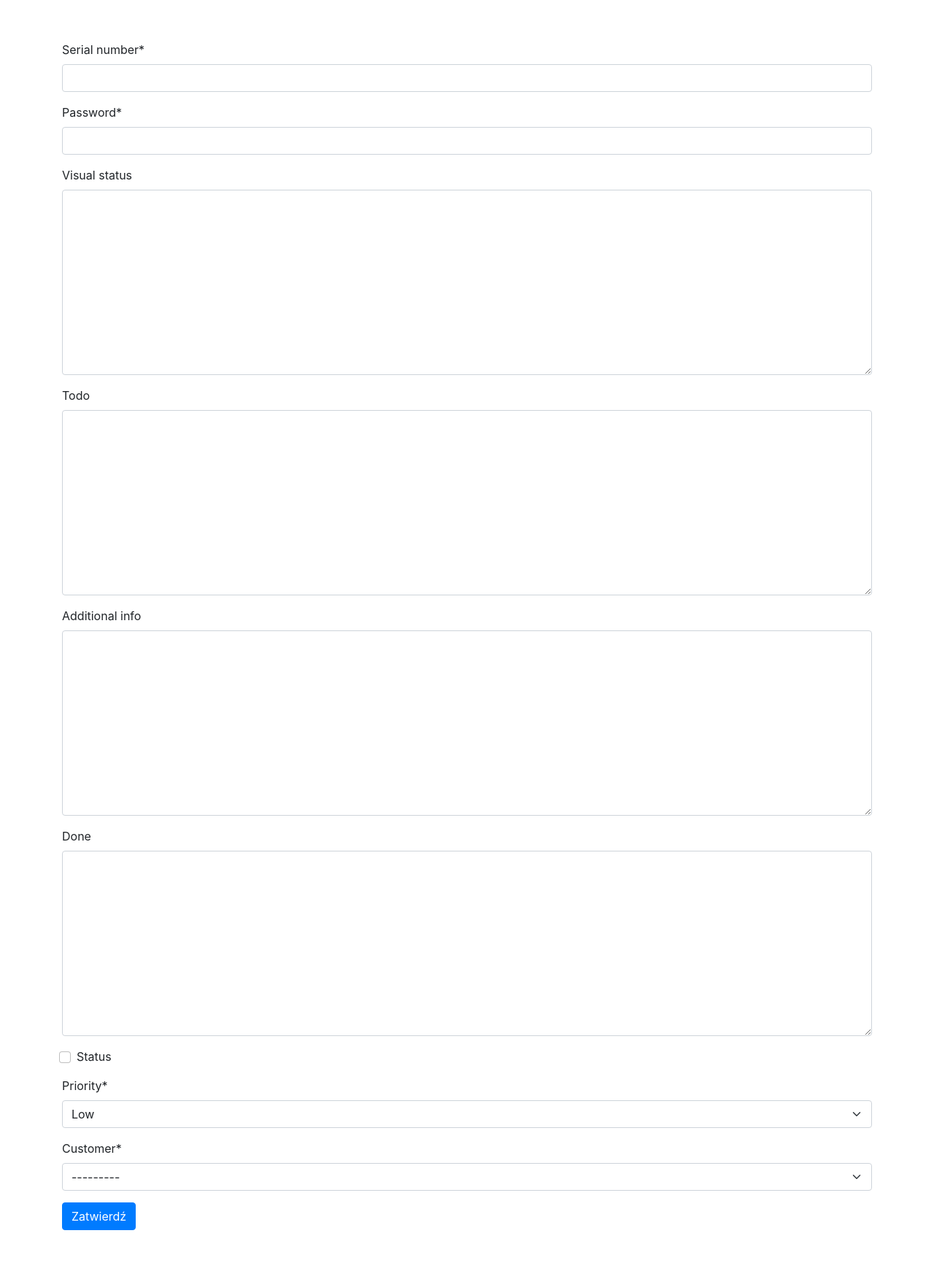
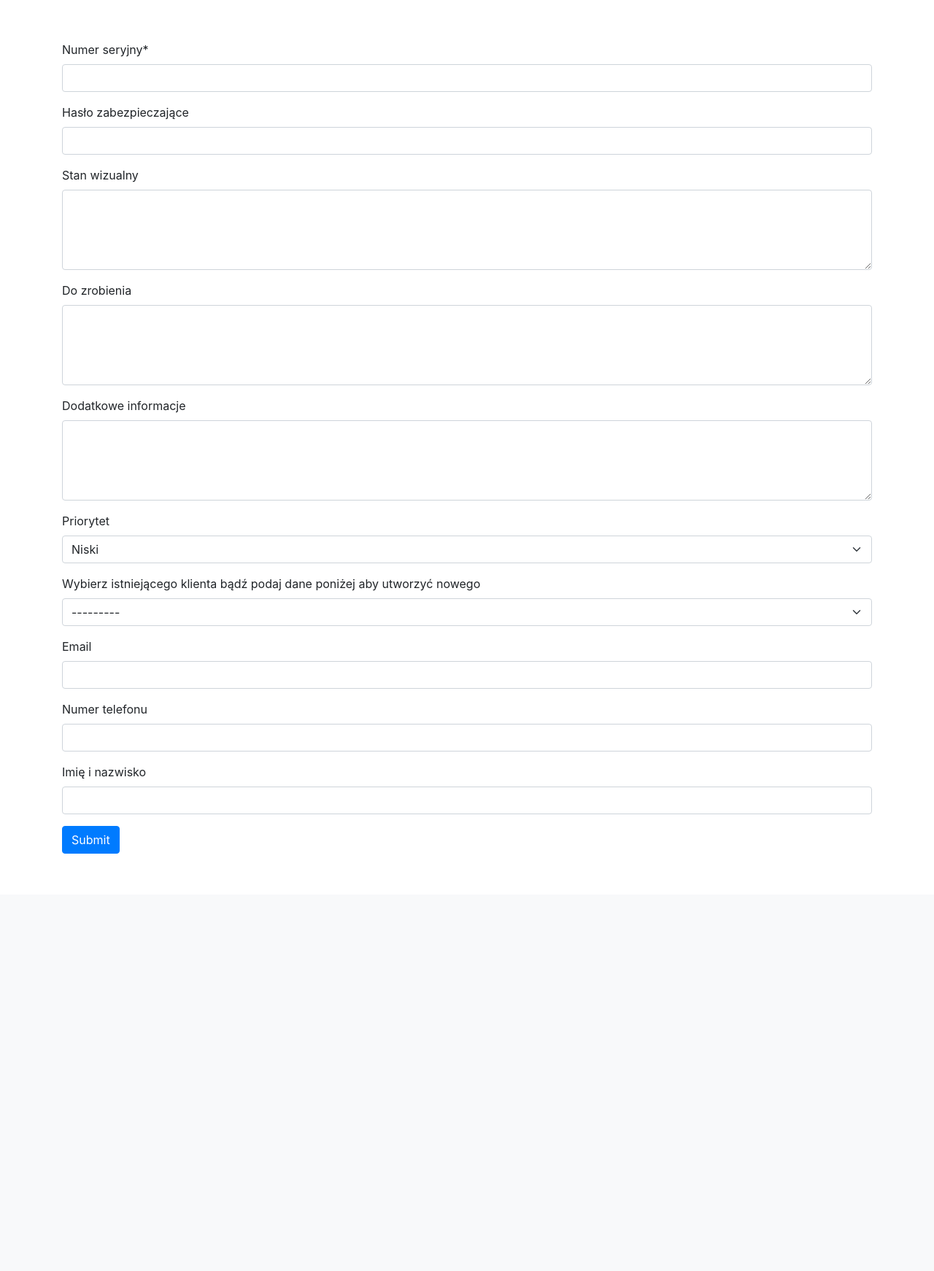
Before and after one commit to DEENUU1/silent-service, a Django app: page /create/ in a window 1280 px wide. Shown: the part 56-1798 px from the top of the page at 73% size. After the commit the page ends 1226 px from the top, so only its background shows below. Run offline with Django 4.2, Linux system fonts and the light colour scheme; the visitor is signed in with stand-in values (Sample User, id 1); data that the repository does not hold is empty; some libraries are stand-ins or nearby versions.

Commit message:
feature: option to create new Customer object in RepairItemCreateView

```diff
--- a/templates/workshop/repair_item_create.html
+++ b/templates/workshop/repair_item_create.html
@@ -7,11 +7,11 @@
 {% block content %}
 
 <div class="container my-5">
-    <form method="POST">
-        {% csrf_token %}
-        {{form|crispy}}
-        <button class="btn btn-primary" type="submit">Zatwierdź</button>
-    </form>
+  <form method="post">
+    {% csrf_token %}
+    {{form|crispy}}
+    <button type="submit" class="btn btn-primary">Submit</button>
+  </form>
 </div>
 
 {% endblock %}
--- a/workshop/forms.py
+++ b/workshop/forms.py
@@ -1,4 +1,5 @@
 from django import forms
+from workshop.models import Customer, RepairItem
 
 
 class SearchForm(forms.Form):
@@ -35,3 +36,56 @@ class RepairItemPriorityForm(forms.Form):
     )
 
     priority = forms.ChoiceField(choices=PRIORITY, required=False)
+
+
+class RepairItemCreateForm(forms.ModelForm):
+    serial_number = forms.CharField(max_length=100, required=True, label="Numer seryjny")
+    password = forms.CharField(max_length=100, required=False, label="Hasło zabezpieczające")
+    visual_status = forms.CharField(
+        label="Stan wizualny",
+        required=False,
+        widget=forms.Textarea(attrs={"rows": 4, "cols": 40})
+    )
+    todo = forms.CharField(
+        required=False,
+        label="Do zrobienia",
+        widget=forms.Textarea(attrs={"rows": 4, "cols": 40})
+    )
+    additional_info = forms.CharField(
+        required=False,
+        label="Dodatkowe informacje",
+        widget=forms.Textarea(attrs={"rows": 4, "cols": 40})
+    )
+    priority = forms.ChoiceField(
+        choices=(
+            ("low", "Niski"),
+            ("medium", "Średni"),
+            ("high", "Wysoki"),
+        ),
+        required=False,
+        label="Priorytet"
+    )
+    customer = forms.ModelChoiceField(
+        queryset=Customer.objects.all(),
+        required=False,
+        label="Wybierz istniejącego klienta bądź podaj dane poniżej aby utworzyć nowego"
+    )
+    customer_email = forms.EmailField(required=False, label="Email")
+    customer_phone = forms.CharField(max_length=20, required=False, label="Numer telefonu")
+    customer_name = forms.CharField(max_length=100, required=False, label="Imię i nazwisko")
+
+    def clean(self):
+        cleaned_data = super().clean()
+        customer = cleaned_data.get('customer')
+        customer_email = cleaned_data.get('customer_email')
+        customer_phone = cleaned_data.get('customer_phone')
+        customer_name = cleaned_data.get('customer_name')
+
+        if not customer and not (customer_email and customer_phone and customer_name):
+            raise forms.ValidationError("You must select a customer or provide customer details.")
+
+        return cleaned_data
+
+    class Meta:
+        model = RepairItem
+        fields = ['serial_number', 'password', 'visual_status', 'todo', 'additional_info', 'priority', 'customer']
--- a/workshop/views.py
+++ b/workshop/views.py
@@ -12,13 +12,16 @@ from workshop.models import Customer, RepairItem, Costs
 from workshop.forms import (
     SearchForm,
     RepairItemPriorityForm,
-    RepairItemStatusForm, SearchRepairItemForm,
+    RepairItemStatusForm,
+    SearchRepairItemForm,
+    RepairItemCreateForm
 )
 from workshop.services.costs import calculate_total_costs_by_repair_item
 from workshop.services.repair_item_stats import get_repair_item_statistics
 from django.http import FileResponse
 from workshop.services.protocol import generate_admission_protocol, generate_acceptance_protocol
 from django.views import View
+
 
 
 class AdmissionProtocolView(LoginRequiredMixin, View):
@@ -142,17 +145,7 @@ class RepairItemListView(LoginRequiredMixin, ListView):
 
 class RepairItemCreateView(LoginRequiredMixin, CreateView):
     model = RepairItem
-    fields = [
-        "serial_number",
-        "password",
-        "visual_status",
-        "todo",
-        "additional_info",
-        "done",
-        "status",
-        "priority",
-        "customer"
-    ]
+    form_class = RepairItemCreateForm
     template_name = "workshop/repair_item_create.html"
 
     def get_success_url(self):
@@ -162,6 +155,30 @@ class RepairItemCreateView(LoginRequiredMixin, CreateView):
     def get_queryset(self):
         queryset = super().get_queryset()
         return queryset
+
+    def form_valid(self, form):
+        customer = form.cleaned_data.get('customer')
+        if not customer:
+            customer_email = form.cleaned_data.get('customer_email')
+            customer_phone = form.cleaned_data.get('customer_phone')
+            customer_name = form.cleaned_data.get('customer_name')
+
+            existing_customer = Customer.objects.filter(email=customer_email).first()
+
+            if existing_customer:
+                customer = existing_customer
+            else:
+                customer = Customer.objects.create(
+                    email=customer_email,
+                    phone=customer_phone,
+                    name=customer_name
+                )
+
+        repair_item = form.save(commit=False)
+        repair_item.customer = customer
+        repair_item.save()
+
+        return super().form_valid(form)
 
 
 class RepairItemUpdateView(LoginRequiredMixin, UpdateView):
```
